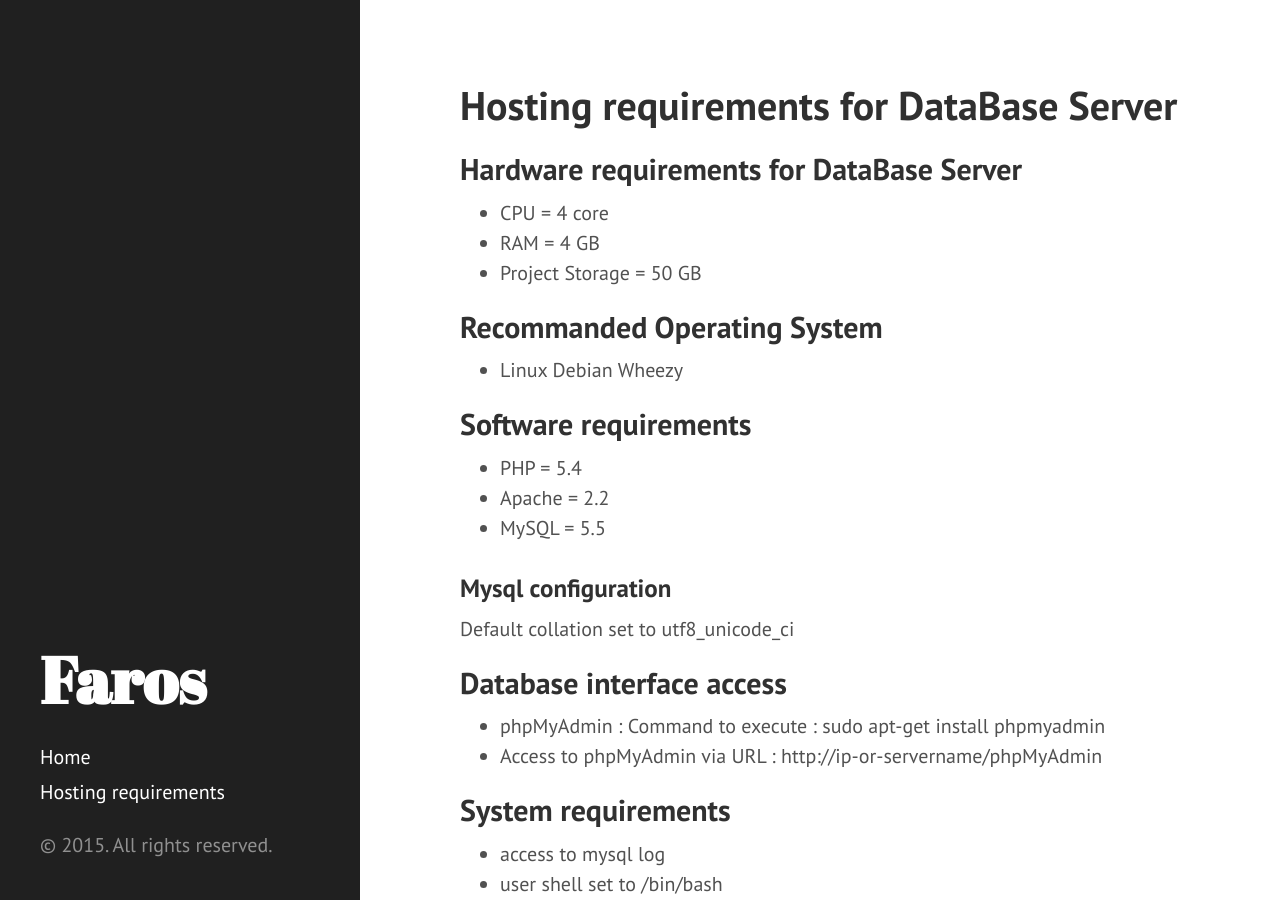
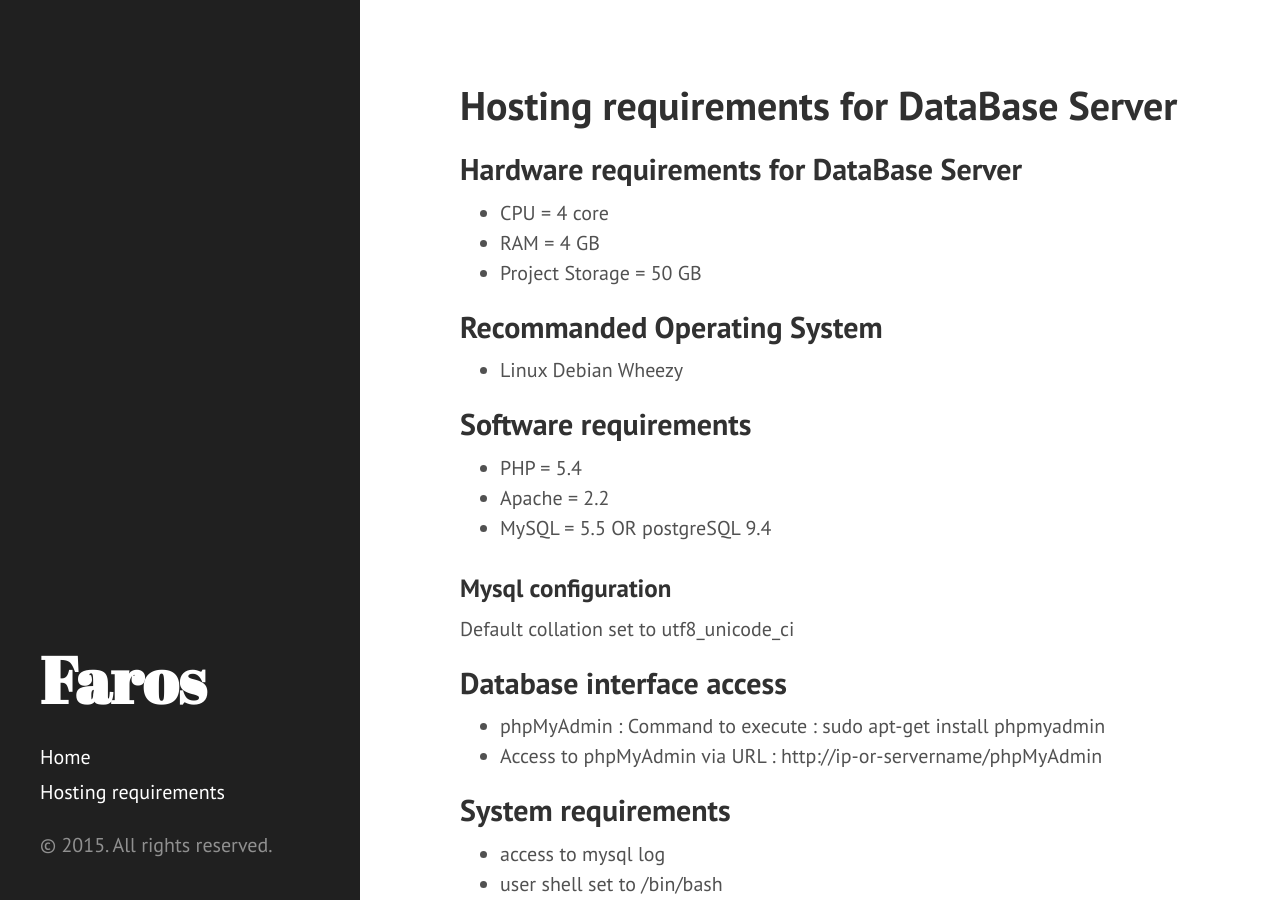
Before and after one commit to le-phare/le-phare.github.io, a Jekyll site: the page built from requirements_ima_db_server.md, in a window 1280 px wide and 900 px high. Built offline with Jekyll 4.4.1, drawn with Linux system fonts in a browser that asks for light colours; Markdown is read by kramdown in place of the engine named in the settings.

Commit message:
Update requirements_ima_db_server.md

```diff
--- a/requirements_ima_db_server.md
+++ b/requirements_ima_db_server.md
@@ -17,7 +17,7 @@ title: Hosting requirements for DataBase Server
 
  - PHP = 5.4
  - Apache = 2.2
- - MySQL = 5.5
+ - MySQL = 5.5 OR postgreSQL 9.4
 
 ### Mysql configuration
 
```
